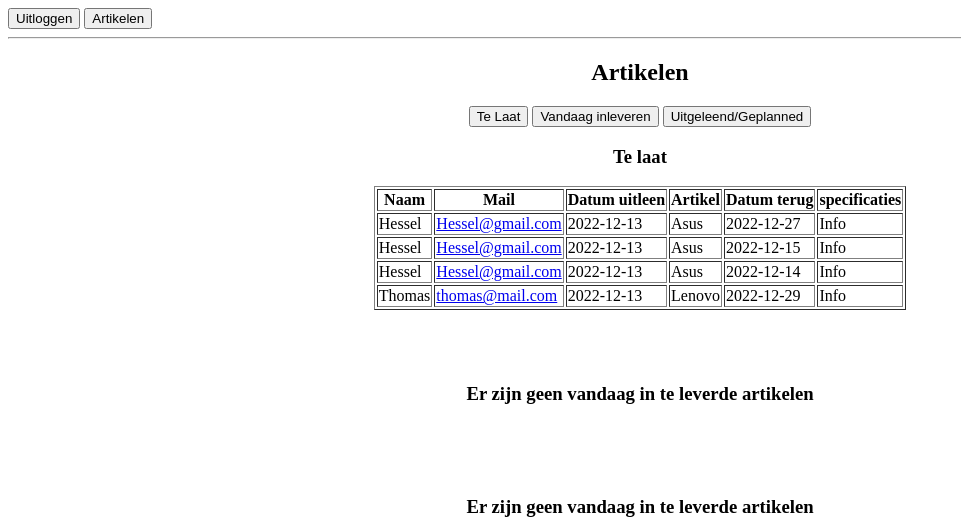
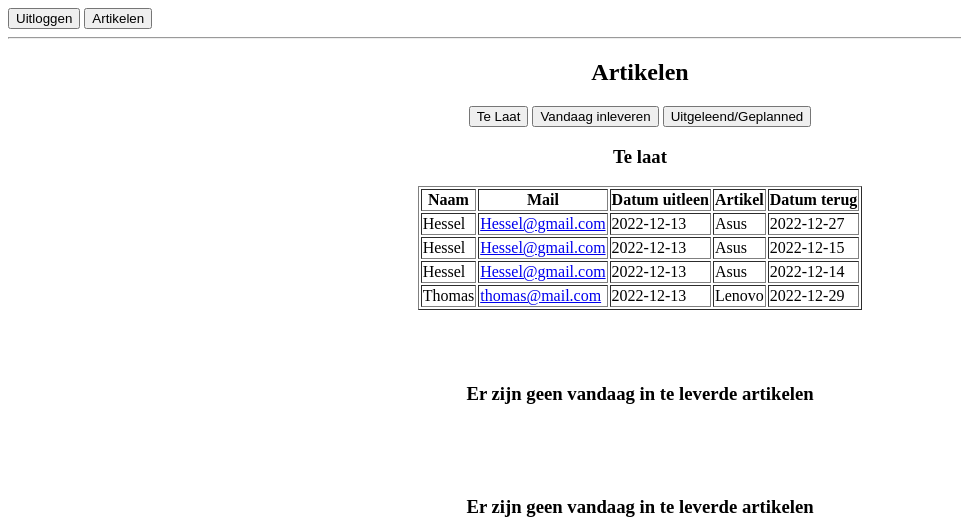
Before and after one commit to Hesselhornstra/P2.2-Uitleenregistratiesysteem, a PHP site: page /paneel/index.php in a window 1280 px wide. Shown: the top 521 px of the page, without its empty margins (0-961 px from the left). Run offline with PHP 8.4, Linux system fonts and the light colour scheme; data comes from the database, SQL or seed files in the repository; data that the repository does not hold is empty.

Commit message:
Update index.php

```diff
--- a/paneel/index.php
+++ b/paneel/index.php
@@ -43,7 +43,6 @@ $categorieen = $con->query("SELECT * FROM categorieen");
 							<th>Datum uitleen</th>
 							<th>Artikel</th>
 							<th>Datum terug</th>
-							<th>specificaties</th>
 						</tr>
 						<?php
                         while ($row = $tolate->fetch_assoc()) {
@@ -56,7 +55,6 @@ $categorieen = $con->query("SELECT * FROM categorieen");
                             <td><?= $row['datumuit']?></td>
                             <td><?= $producttolate['naam']?></td>
                             <td><?= $row['datumin']?></td>
-                            <td><?= $producttolate['info']?></td>
                         </tr>
                         <?php
                         }
@@ -69,7 +67,7 @@ $categorieen = $con->query("SELECT * FROM categorieen");
 				<br><br><br>
 			</div>
 			<div class="grote" id="vandag">
-				<?php if (!$today->num_rows == 0) {?>
+				<?php if (!$now->num_rows == 0) {?>
 				<table border='1'>
 					<h3>Vandaag Inleveren</h3>
 					<thead>
@@ -79,7 +77,6 @@ $categorieen = $con->query("SELECT * FROM categorieen");
 							<th>Datum uitleen</th>
 							<th>Artikel</th>
 							<th>Datum terug</th>
-							<th>specificaties</th>
 						</tr>
 						<?php
                         while ($row = $now->fetch_assoc()) {
@@ -92,7 +89,6 @@ $categorieen = $con->query("SELECT * FROM categorieen");
                             <td><?= $row['datumuit'] ?></td>
                             <td><?= $producttoday['naam']?></td>
                             <td><?= $row['datumin']?></td>
-                            <td><?= $producttoday['info']?></td>
                         </tr>
                         <?php
                         }
@@ -116,10 +112,9 @@ $categorieen = $con->query("SELECT * FROM categorieen");
 							<th>Datum uitleen</th>
 							<th>Artikel</th>
 							<th>Datum terug</th>
-							<th>specificaties</th>
 						</tr>
 						<?php
-                        while ($row = $stilaway->fetch_assoc()) {
+                        while ($row = $out->fetch_assoc()) {
 						$productstil = $con->query("SELECT * FROM artikelen WHERE barcode='".$row['barcode']."'");
 						$productstil = $productstil->fetch_assoc()
                         ?>
@@ -129,7 +124,6 @@ $categorieen = $con->query("SELECT * FROM categorieen");
                             <td><?= $row['datumuit'] ?></td>
                             <td><?= $productstil['naam']?></td>
                             <td><?= $row['datumin']?></td>
-                            <td><?= $productstil['info']?></td>
                         </tr>
                         <?php
                         }
```
